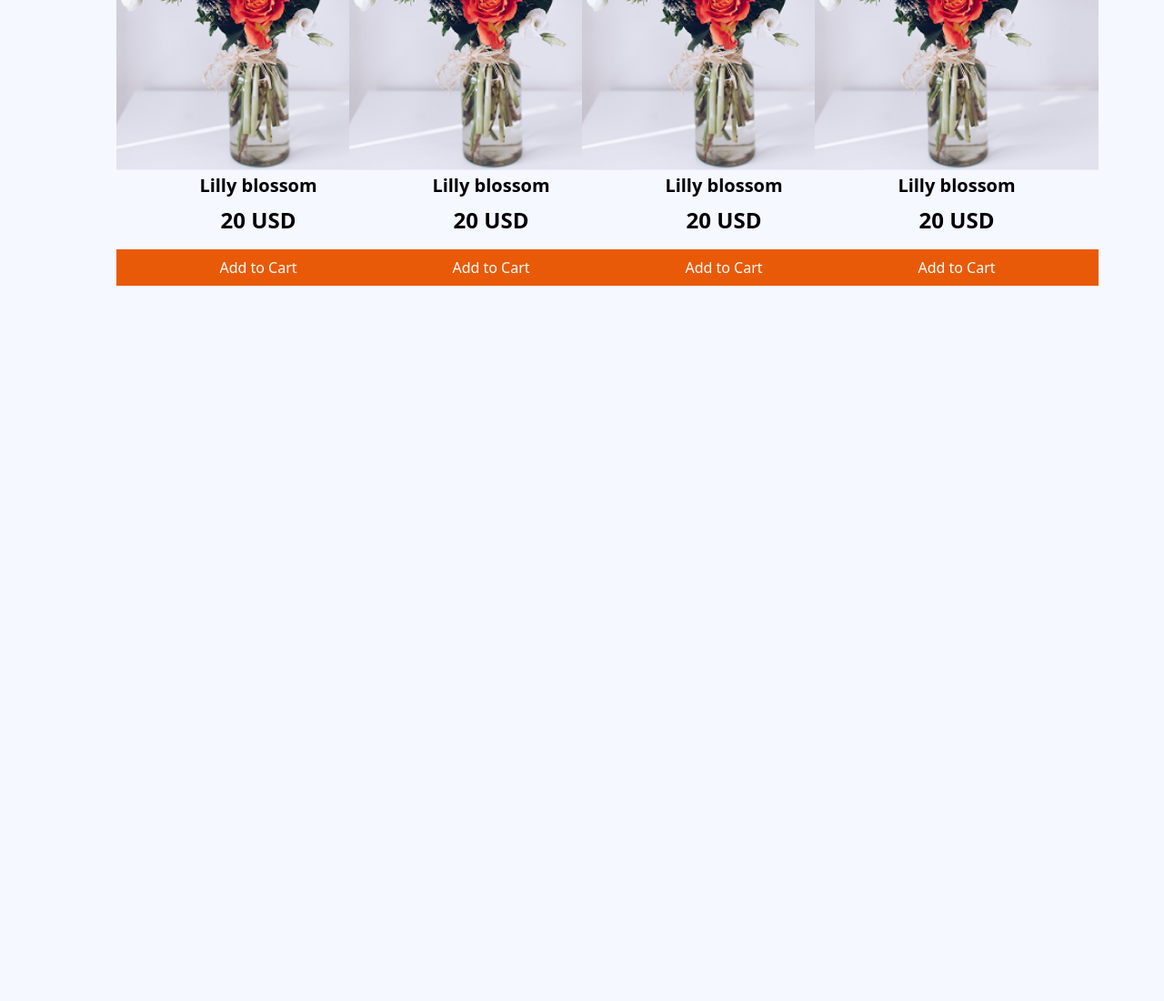
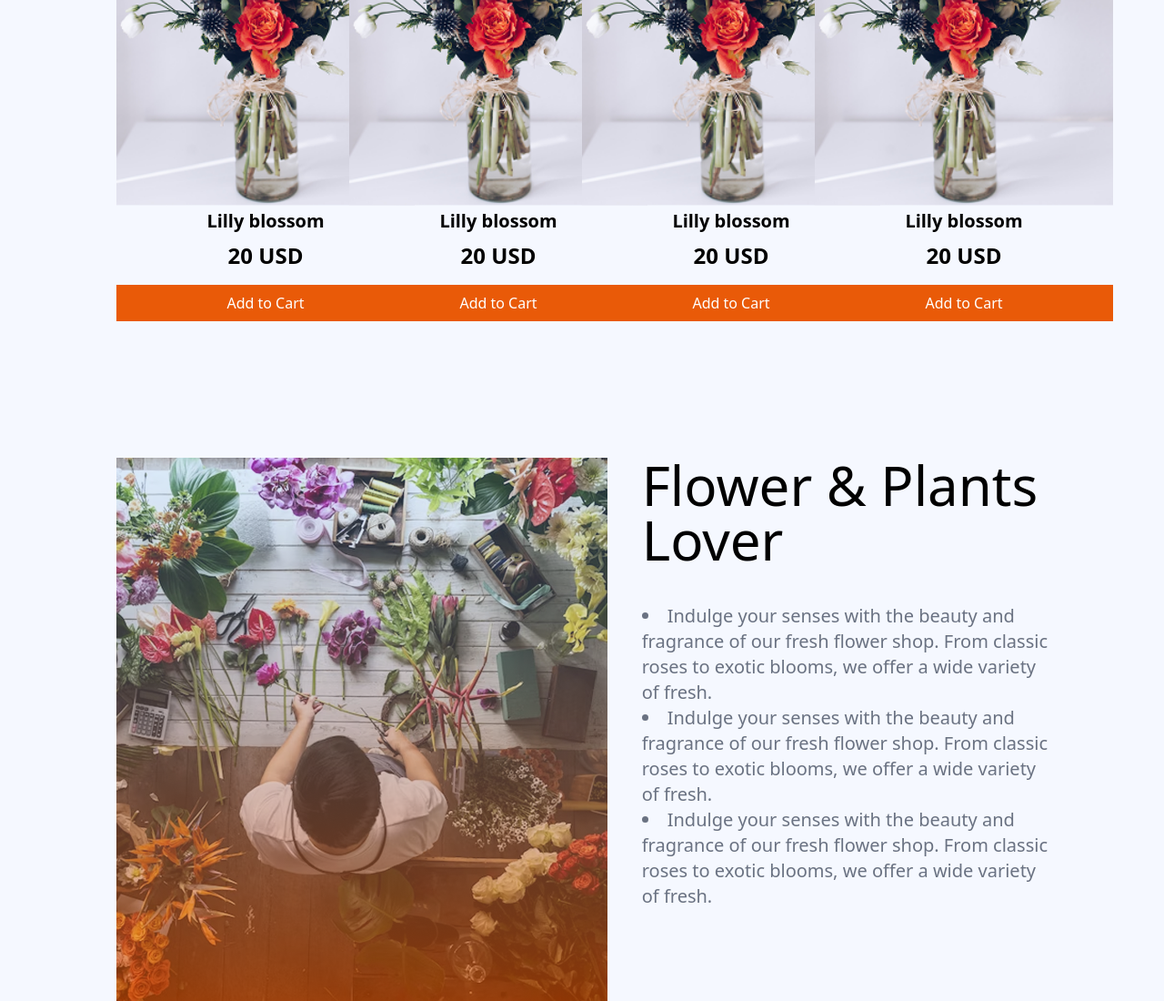
Before and after one commit to Jerome-Mondol-22/PH-2nd-assignment, a plain HTML site: page index.html in a window 1280 px wide. Shown: the part 1395-2495 px from the top of the page at 91% size. Before the commit the page ends 1789 px from the top, so only its background shows below. Drawn offline with nearby package versions, Linux system fonts and the light colour scheme.

Commit message:
flower page done

```diff
--- a/index.html
+++ b/index.html
@@ -41,49 +41,49 @@
             <h1 class="text-3xl md:text-6xl text-center" >Our Plants</h1>
             <p class="text-md md:text-xl mt-5 text-gray-500 text-center" >Indulge your senses with the beauty and fragrance of our fresh flower shop. From <br> classic roses to exotic blooms, we offer a wide variety of fresh.</p>
             <div class="cards grid grid-cols-2 md:grid-cols-4 mt-20">
-                <div class="card flex flex-col w-11/12 md:w-78 text-center">
+                <div class="card flex flex-col w-11/12 md:w-82 text-center">
                     <img src="./assets/sample-flower-image.png" alt="">
                     <h1 class="text-xl font-semibold" >Lilly blossom</h1>
                     <p class="text-2xl mt-2 font-bold" >20 USD</p>
                     <button class="mt-4 bg-[#E95A08]  text-white mb-20 py-2" >Add to Cart</button>
                 </div>
-                <div class="card flex flex-col w-11/12 md:w-78 text-center">
+                <div class="card flex flex-col w-11/12 md:w-82 text-center">
                     <img src="./assets/sample-flower-image.png" alt="">
                     <h1 class="text-xl font-semibold" >Lilly blossom</h1>
                     <p class="text-2xl mt-2 font-bold" >20 USD</p>
                     <button class="mt-4 bg-[#E95A08]  text-white mb-20 py-2" >Add to Cart</button>
                 </div>
-                <div class="card flex flex-col w-11/12 md:w-78 text-center">
+                <div class="card flex flex-col w-11/12 md:w-82 text-center">
                     <img src="./assets/sample-flower-image.png" alt="">
                     <h1 class="text-xl font-semibold" >Lilly blossom</h1>
                     <p class="text-2xl mt-2 font-bold" >20 USD</p>
                     <button class="mt-4 bg-[#E95A08]  text-white mb-20 py-2" >Add to Cart</button>
                 </div>
-                <div class="card flex flex-col w-11/12 md:w-78 text-center">
+                <div class="card flex flex-col w-11/12 md:w-82 text-center">
                     <img src="./assets/sample-flower-image.png" alt="">
                     <h1 class="text-xl font-semibold" >Lilly blossom</h1>
                     <p class="text-2xl mt-2 font-bold" >20 USD</p>
                     <button class="mt-4 bg-[#E95A08]  text-white mb-20 py-2" >Add to Cart</button>
                 </div>
-                <div class="card flex flex-col w-11/12 md:w-78 text-center">
+                <div class="card flex flex-col w-11/12 md:w-82 text-center">
                     <img src="./assets/sample-flower-image.png" alt="">
                     <h1 class="text-xl font-semibold" >Lilly blossom</h1>
                     <p class="text-2xl mt-2 font-bold" >20 USD</p>
                     <button class="mt-4 bg-[#E95A08]  text-white mb-20 py-2" >Add to Cart</button>
                 </div>
-                <div class="card flex flex-col w-11/12 md:w-78 text-center">
+                <div class="card flex flex-col w-11/12 md:w-82 text-center">
                     <img src="./assets/sample-flower-image.png" alt="">
                     <h1 class="text-xl font-semibold" >Lilly blossom</h1>
                     <p class="text-2xl mt-2 font-bold" >20 USD</p>
                     <button class="mt-4 bg-[#E95A08]  text-white mb-20 py-2" >Add to Cart</button>
                 </div>
-                <div class="card flex flex-col w-11/12 md:w-78 text-center">
+                <div class="card flex flex-col w-11/12 md:w-82 text-center">
                     <img src="./assets/sample-flower-image.png" alt="">
                     <h1 class="text-xl font-semibold" >Lilly blossom</h1>
                     <p class="text-2xl mt-2 font-bold" >20 USD</p>
                     <button class="mt-4 bg-[#E95A08]  text-white mb-20 py-2" >Add to Cart</button>
                 </div>
-                <div class="card flex flex-col w-11/12 md:w-78 text-center">
+                <div class="card flex flex-col w-11/12 md:w-82 text-center">
                     <img src="./assets/sample-flower-image.png" alt="">
                     <h1 class="text-xl font-semibold" >Lilly blossom</h1>
                     <p class="text-2xl mt-2 font-bold" >20 USD</p>
@@ -93,11 +93,18 @@
         </div>
 
         <!-- Flower lover -->
-        <div class="flower">
+        <div class="flower flex w-[80%] mx-auto justify-between mt-[70px]">
             <div class="">
-                <img src="./assets/" alt="">
+                <img src="./assets/flower-store.png" alt="">
             </div>
-            <div class=""></div>
+            <div class="">
+                <h1 class="text-6xl mb-10" >Flower & Plants <br> Lover</h1>
+                <l class="text-gray-500 text-xl">
+                    <li>Indulge your senses with the beauty and <br> fragrance of our fresh flower shop. From classic <br> roses to exotic blooms, we offer a wide variety <br> of fresh.</li>
+                    <li>Indulge your senses with the beauty and <br> fragrance of our fresh flower shop. From classic <br> roses to exotic blooms, we offer a wide variety <br> of fresh.</li>
+                    <li>Indulge your senses with the beauty and <br> fragrance of our fresh flower shop. From classic <br> roses to exotic blooms, we offer a wide variety <br> of fresh.</li>
+                </l>
+            </div>
         </div>
     </div>
 
```
